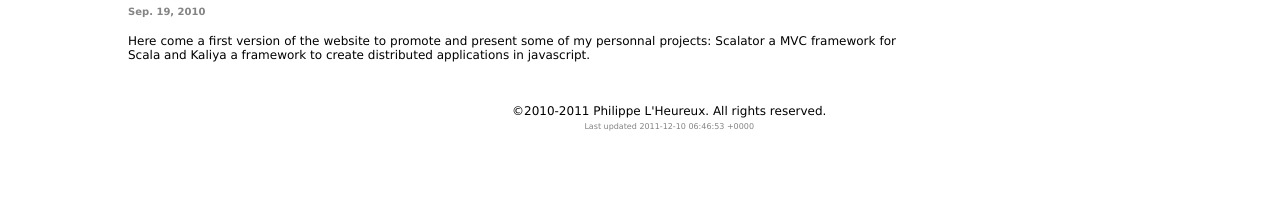
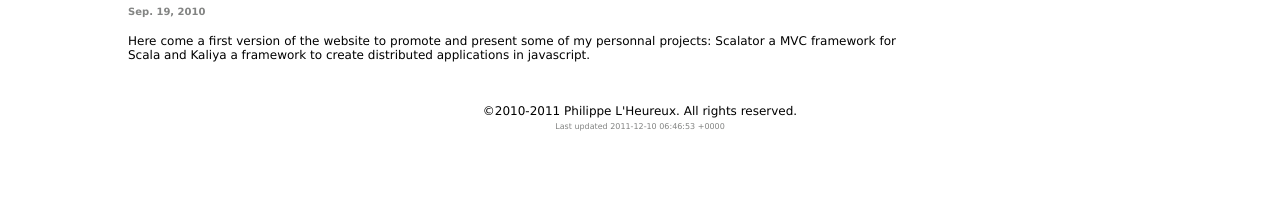
Before and after one commit to synhaptein/synhaptein.github.com, a Jekyll site: the page built from index.html, in a window 1280 px wide. Shown: the part 1515-1716 px from the top of the page. Built offline with Jekyll 4.4.1, drawn with Linux system fonts in a browser that asks for light colours.

Commit message:
Fixed footer alignment and code block overflow.

```diff
--- a/_includes/footer.html
+++ b/_includes/footer.html
@@ -1,3 +1,4 @@
+<div style="clear:both;"></div>
 <div id="footer">
 ©2010-2011 Philippe L'Heureux. All rights reserved.
 <br/>
--- a/css/base.css
+++ b/css/base.css
@@ -58,9 +58,9 @@ p {
 }
 
 #footer{
- float:right;
- position:absolute;
- left:40%;
+ position:relative;
+ margin-left:auto;
+ margin-right:auto;
  height:100px;
  padding-top:30px;
  text-align:center;
@@ -85,6 +85,7 @@ a:active {color:#484848; text-decoration: none;}
 }
 
 .codeblock {
+ overflow-x: auto;
  border-width:1px;
  border-style:dashed;
  border-color:#afc2d1;
```
